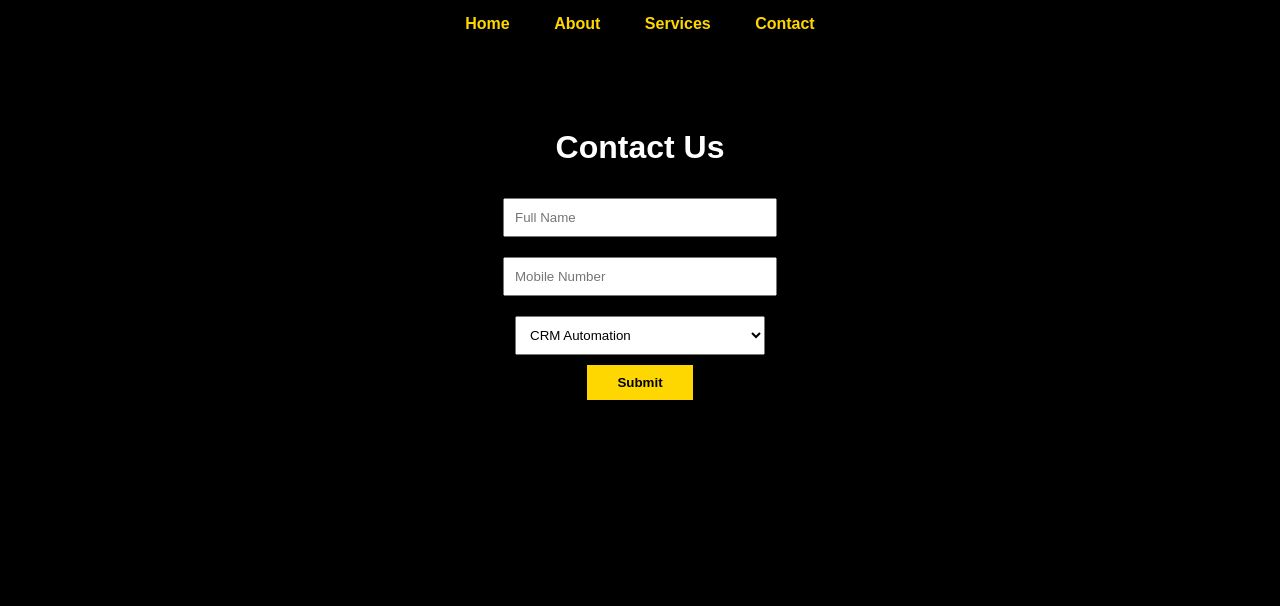
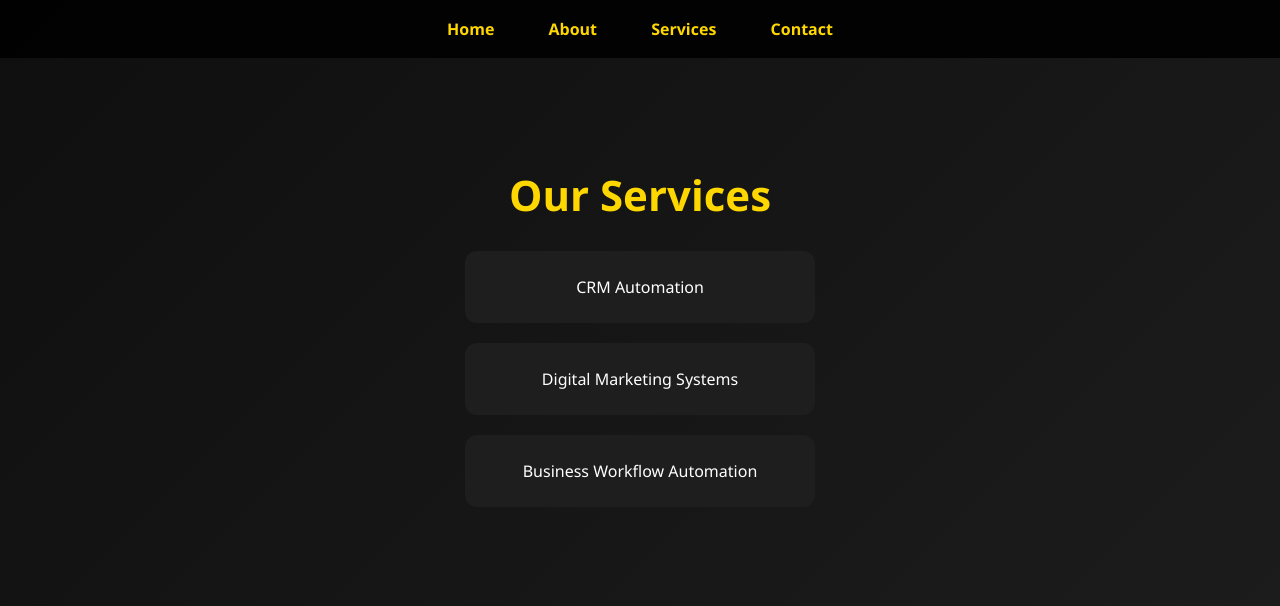
Before and after one commit to ovelvoro-stack/velvorax-site, a Flask app: page /contact in a window 1280 px wide. Shown: the top 606 px of the page. Run offline with Flask 3, Linux system fonts and the light colour scheme.

Commit message:
Update contact.html

```diff
--- a/templates/contact.html
+++ b/templates/contact.html
@@ -1,16 +1,46 @@
 <!DOCTYPE html>
 <html>
 <head>
-<title>Contact - VelvoraX</title>
-<meta name="viewport" content="width=device-width, initial-scale=1.0">
-<style>
-body { background:black; color:white; font-family:Arial; margin:0; }
-.navbar { background:#000; padding:15px; text-align:center; }
-.navbar a { color:gold; margin:0 20px; text-decoration:none; font-weight:bold; }
-.container { padding:60px; text-align:center; }
-input, select { padding:10px; margin:10px; width:250px; }
-button { padding:10px 30px; background:gold; border:none; font-weight:bold; }
-</style>
+    <title>Services - VelvoraX</title>
+    <style>
+        body {
+            margin: 0;
+            font-family: 'Segoe UI', sans-serif;
+            background: linear-gradient(135deg, #0f0f0f, #1c1c1c);
+            color: white;
+        }
+
+        .navbar {
+            background: rgba(0,0,0,0.9);
+            padding: 18px;
+            text-align: center;
+        }
+
+        .navbar a {
+            color: gold;
+            margin: 0 25px;
+            text-decoration: none;
+            font-weight: 600;
+        }
+
+        .section {
+            text-align: center;
+            padding: 80px 20px;
+        }
+
+        h1 {
+            color: gold;
+            font-size: 42px;
+        }
+
+        .service-box {
+            background: #1e1e1e;
+            padding: 25px;
+            margin: 20px auto;
+            width: 300px;
+            border-radius: 12px;
+        }
+    </style>
 </head>
 <body>
 
@@ -21,22 +51,12 @@ button { padding:10px 30px; background:gold; border:none; font-weight:bold; }
     <a href="/contact">Contact</a>
 </div>
 
-<div class="container">
-<h1>Contact Us</h1>
+<div class="section">
+    <h1>Our Services</h1>
 
-<form method="POST">
-    <input type="text" name="name" placeholder="Full Name" required><br>
-    <input type="text" name="mobile" placeholder="Mobile Number" required><br>
-
-    <select name="service">
-        <option>CRM Automation</option>
-        <option>Digital Marketing</option>
-        <option>Business Automation</option>
-    </select><br>
-
-    <button type="submit">Submit</button>
-</form>
-
+    <div class="service-box">CRM Automation</div>
+    <div class="service-box">Digital Marketing Systems</div>
+    <div class="service-box">Business Workflow Automation</div>
 </div>
 
 </body>
```
